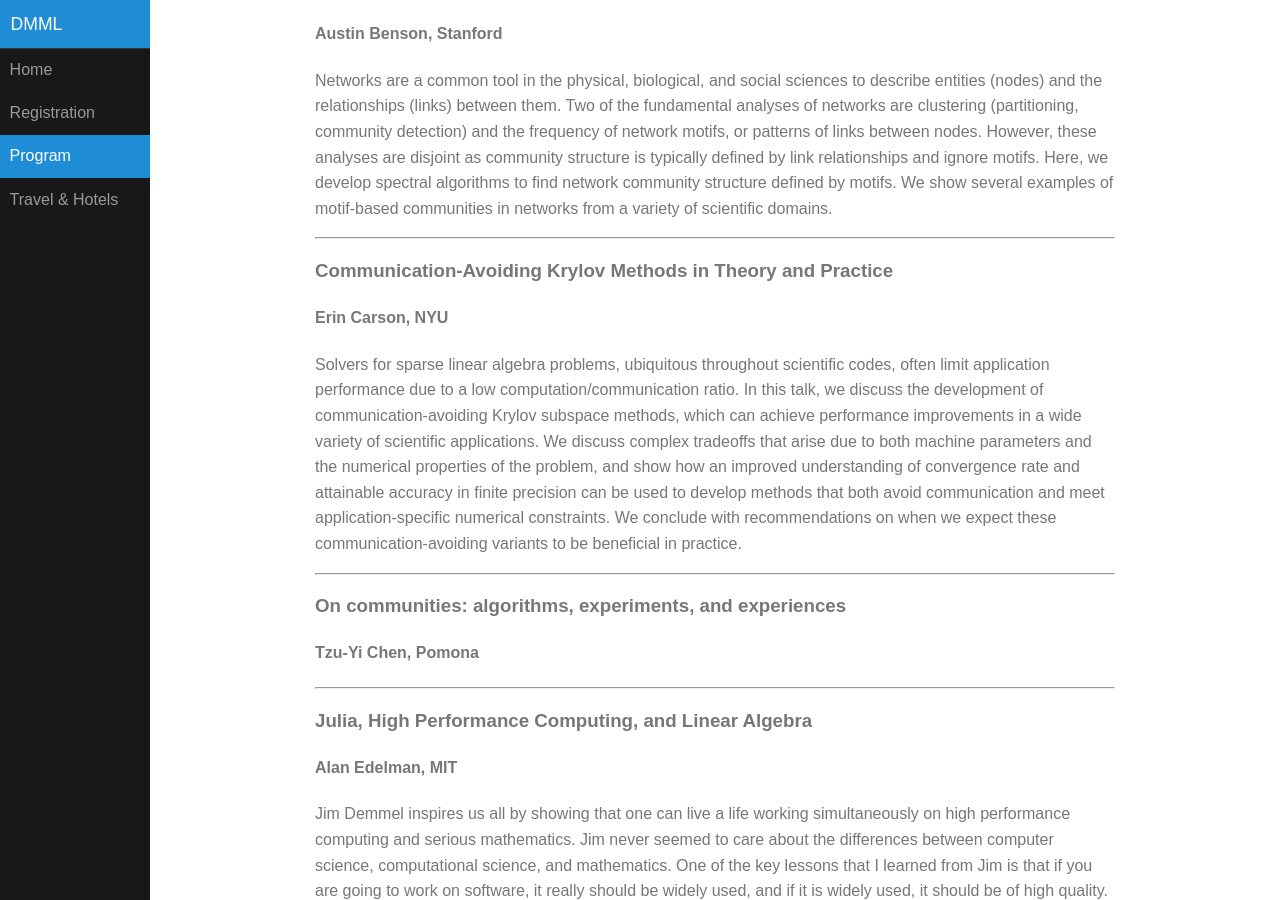
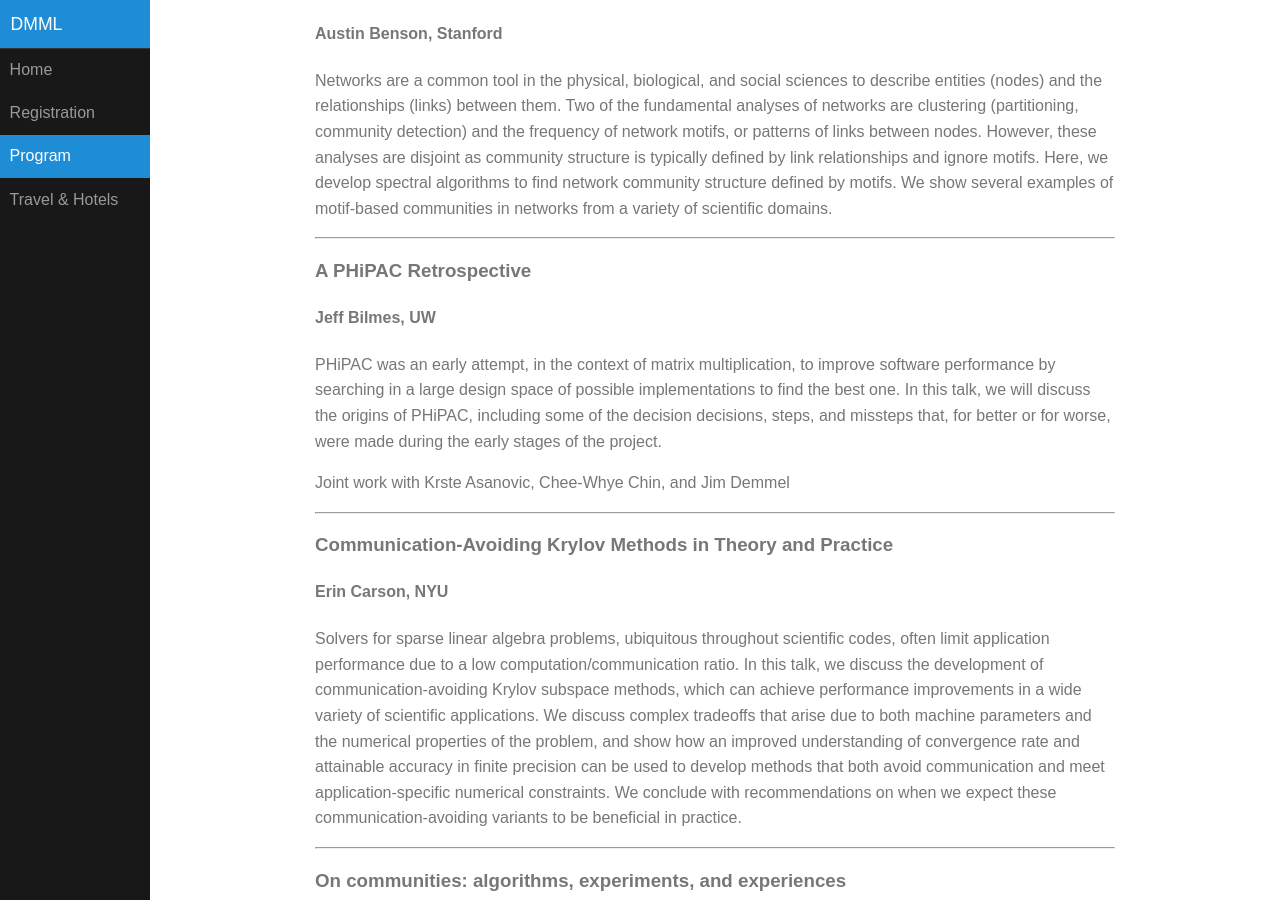
Before and after one commit to dbindel/dmml, a Jekyll site: the page built from program.html, in a window 1280 px wide and 900 px high, scrolled down 2669 px. Built offline with Jekyll 4.4.1, drawn with Linux system fonts in a browser that asks for light colours; formulas are drawn with MathJax 3; some of the changed text lies outside the part shown.

Commit message:
Added Jeff Bilmes abstract

```diff
--- a/_data/speakers.yml
+++ b/_data/speakers.yml
@@ -36,6 +36,18 @@
     communities in networks from a variety of scientific domains.
 - name: Jeff Bilmes
   affil: UW
+  title: A PHiPAC Retrospective
+  abstract: |
+    PHiPAC was an early attempt, in the context of matrix
+    multiplication, to improve software performance by searching in a
+    large design space of possible implementations to find the best
+    one. In this talk, we will discuss the origins of PHiPAC,
+    including some of the decision decisions, steps, and missteps
+    that, for better or for worse, were made during the early stages
+    of the project.
+
+    Joint work with Krste Asanovic, Chee-Whye Chin, and Jim Demmel
+
 - name: Erin Carson
   affil: NYU
   title: Communication-Avoiding Krylov Methods in Theory and Practice
```
